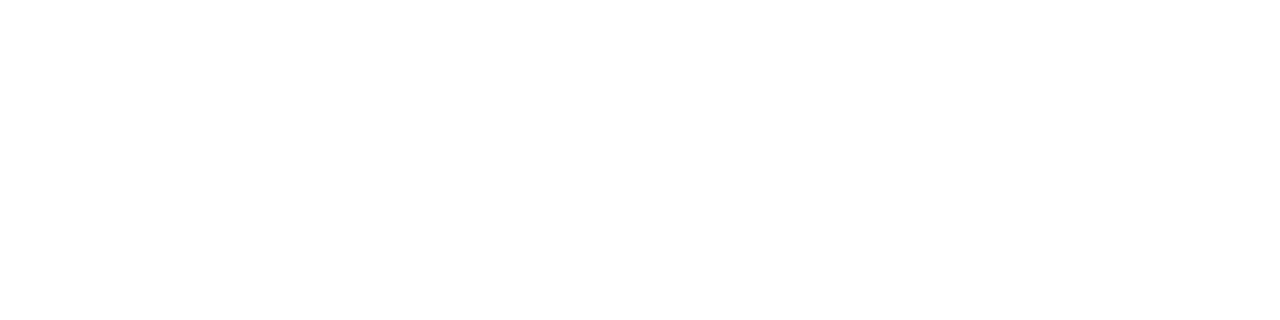
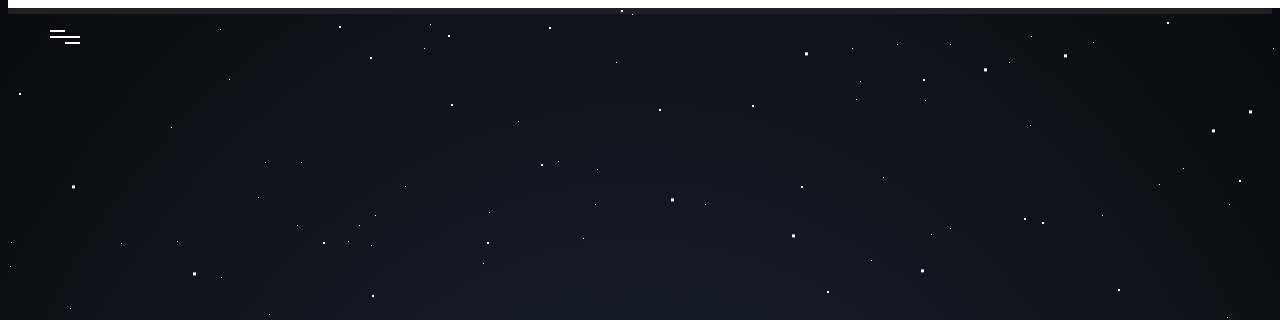
Before and after one commit to junior-luci/alp, a plain HTML site: page index.html in a window 1280 px wide. Shown: the top 320 px of the page. Drawn offline with Linux system fonts and the light colour scheme.

Commit message:
Update index.html

```diff
--- a/index.html
+++ b/index.html
@@ -8,7 +8,7 @@
     <meta name="keywords" content="web,design,illustrator,logo,programming,modern,flutter" />
     <meta name="author" content="Alpha Design" />
     <link href='https://fonts.googleapis.com/css?family=Lato:300,400,700' rel='stylesheet' type='text/css'>
-    <link rel="stylesheet" href="/css/style.css" type='text/css>
+    <link rel="stylesheet" href="/css/style.css" type='text/css'>
     <title>Alpha</title>
 </head>
 
```
